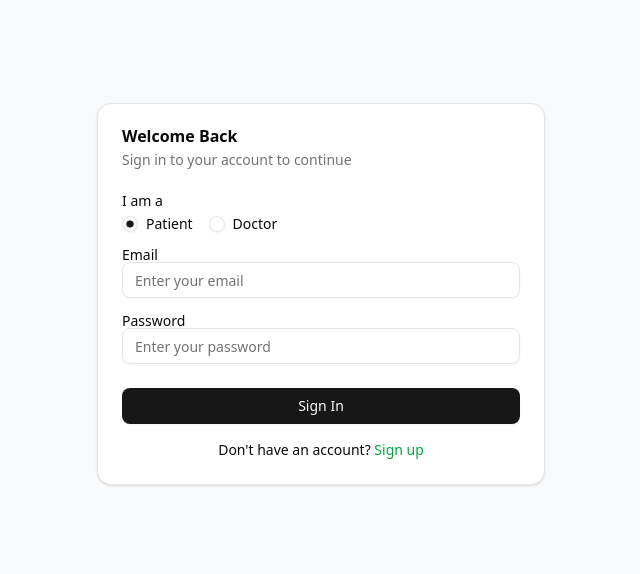
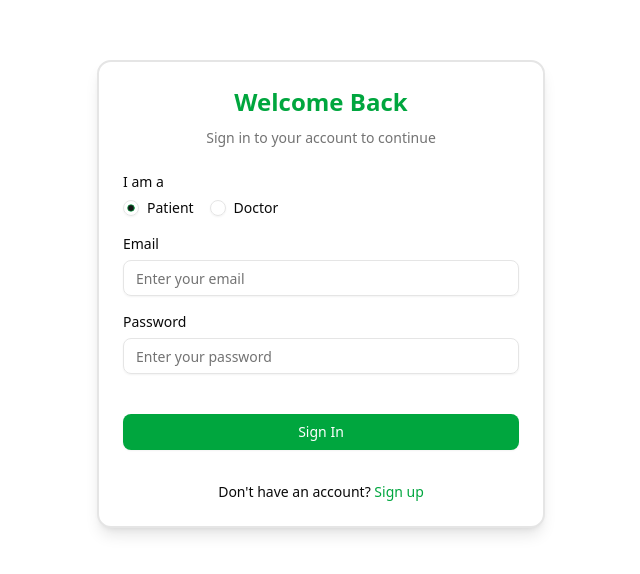
Before and after one commit to nileshjaiswar06/tutorial-medica-app-mern-android, a Next.js app in the folder frontend/: page /login in a window 1280 px wide. Shown: the part 106-680 px from the top of the page, without its empty margins (319-959 px from the left). Built offline with nearby package versions, Linux system fonts and the light colour scheme.

Commit message:
improved login page styling

```diff
--- a/frontend/src/app/login/page.js
+++ b/frontend/src/app/login/page.js
@@ -49,12 +49,9 @@ export default function LoginPage() {
         // Show success message
         toast.success('Login successful!');
 
-        // Check if email is verified
-
         // Redirect based on role
-          const userRole = response.data.data.role;
-          router.push(`/${userRole}/dashboard`);
-
+        const userRole = response.data.data.role;
+        router.push(`/${userRole}/dashboard`);
       }
     } catch (error) {
       const errorMessage = error.response?.data?.message || error.response?.data?.error || 'Login failed';
@@ -65,37 +62,37 @@ export default function LoginPage() {
   };
 
   return (
-    <div className="min-h-screen flex items-center justify-center bg-gray-50 py-12 px-4 sm:px-6 lg:px-8">
-      <Card className="w-full max-w-md">
-        <CardHeader>
-          <CardTitle>Welcome Back</CardTitle>
-          <CardDescription>
+    <div className="min-h-screen flex items-center justify-center bg-background py-12 px-4 sm:px-6 lg:px-8">
+      <Card className="w-full max-w-md border-2 shadow-lg">
+        <CardHeader className="space-y-1">
+          <CardTitle className="text-2xl font-bold text-center text-green-600">Welcome Back</CardTitle>
+          <CardDescription className="text-center text-muted-foreground">
             Sign in to your account to continue
           </CardDescription>
         </CardHeader>
         <CardContent>
-          <form onSubmit={handleSubmit} className="space-y-6">
+          <form onSubmit={handleSubmit} className="space-y-4">
             <div className="space-y-4">
               <div>
-                <Label>I am a</Label>
+                <Label className="text-sm font-medium">I am a</Label>
                 <RadioGroup
                   value={formData.role}
                   onValueChange={handleRoleChange}
-                  className="flex gap-4 mt-2"
+                  className="flex gap-4 mt-1.5"
                 >
                   <div className="flex items-center space-x-2">
-                    <RadioGroupItem value="patient" id="patient" />
-                    <Label htmlFor="patient">Patient</Label>
+                    <RadioGroupItem value="patient" id="patient" className="text-green-600" />
+                    <Label htmlFor="patient" className="text-sm">Patient</Label>
                   </div>
                   <div className="flex items-center space-x-2">
-                    <RadioGroupItem value="doctor" id="doctor" />
-                    <Label htmlFor="doctor">Doctor</Label>
+                    <RadioGroupItem value="doctor" id="doctor" className="text-green-600" />
+                    <Label htmlFor="doctor" className="text-sm">Doctor</Label>
                   </div>
                 </RadioGroup>
               </div>
 
               <div>
-                <Label htmlFor="email">Email</Label>
+                <Label htmlFor="email" className="text-sm font-medium">Email</Label>
                 <Input
                   id="email"
                   name="email"
@@ -104,10 +101,11 @@ export default function LoginPage() {
                   value={formData.email}
                   onChange={handleChange}
                   placeholder="Enter your email"
+                  className="mt-1.5"
                 />
               </div>
               <div>
-                <Label htmlFor="password">Password</Label>
+                <Label htmlFor="password" className="text-sm font-medium">Password</Label>
                 <Input
                   id="password"
                   name="password"
@@ -116,6 +114,7 @@ export default function LoginPage() {
                   value={formData.password}
                   onChange={handleChange}
                   placeholder="Enter your password"
+                  className="mt-1.5"
                 />
               </div>
             </div>
@@ -123,13 +122,13 @@ export default function LoginPage() {
             <div className="flex flex-col gap-4">
               <Button
                 type="submit"
-                className="w-full"
+                className="w-full bg-green-600 hover:bg-green-700 text-white mt-6"
                 disabled={loading}
               >
                 {loading ? 'Signing in...' : 'Sign In'}
               </Button>
 
-              <div className="text-center text-sm">
+              <div className="text-center text-sm mt-4">
                 {`Don't have an account?${' '}`}
                 <Link
                   href="/signup"
```
